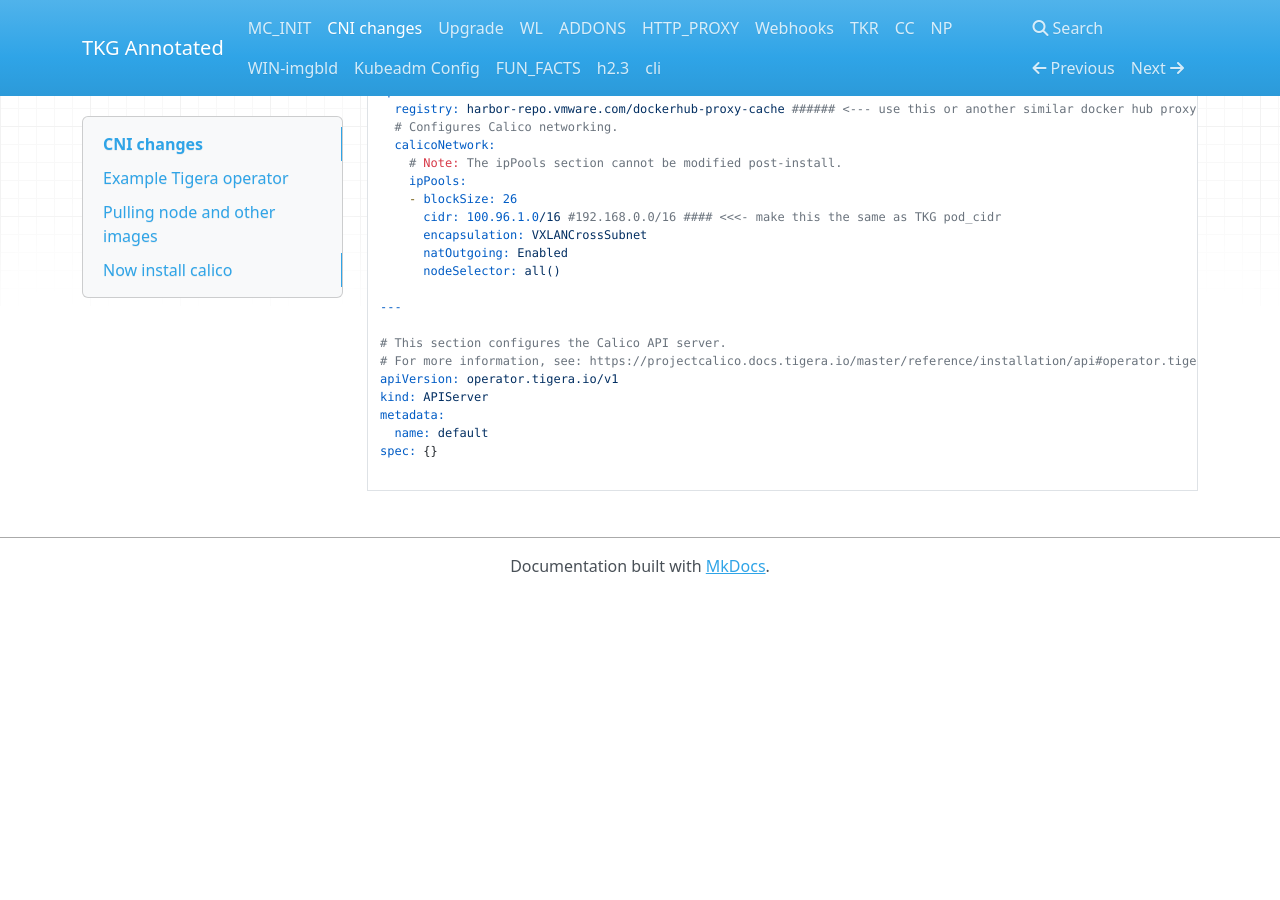
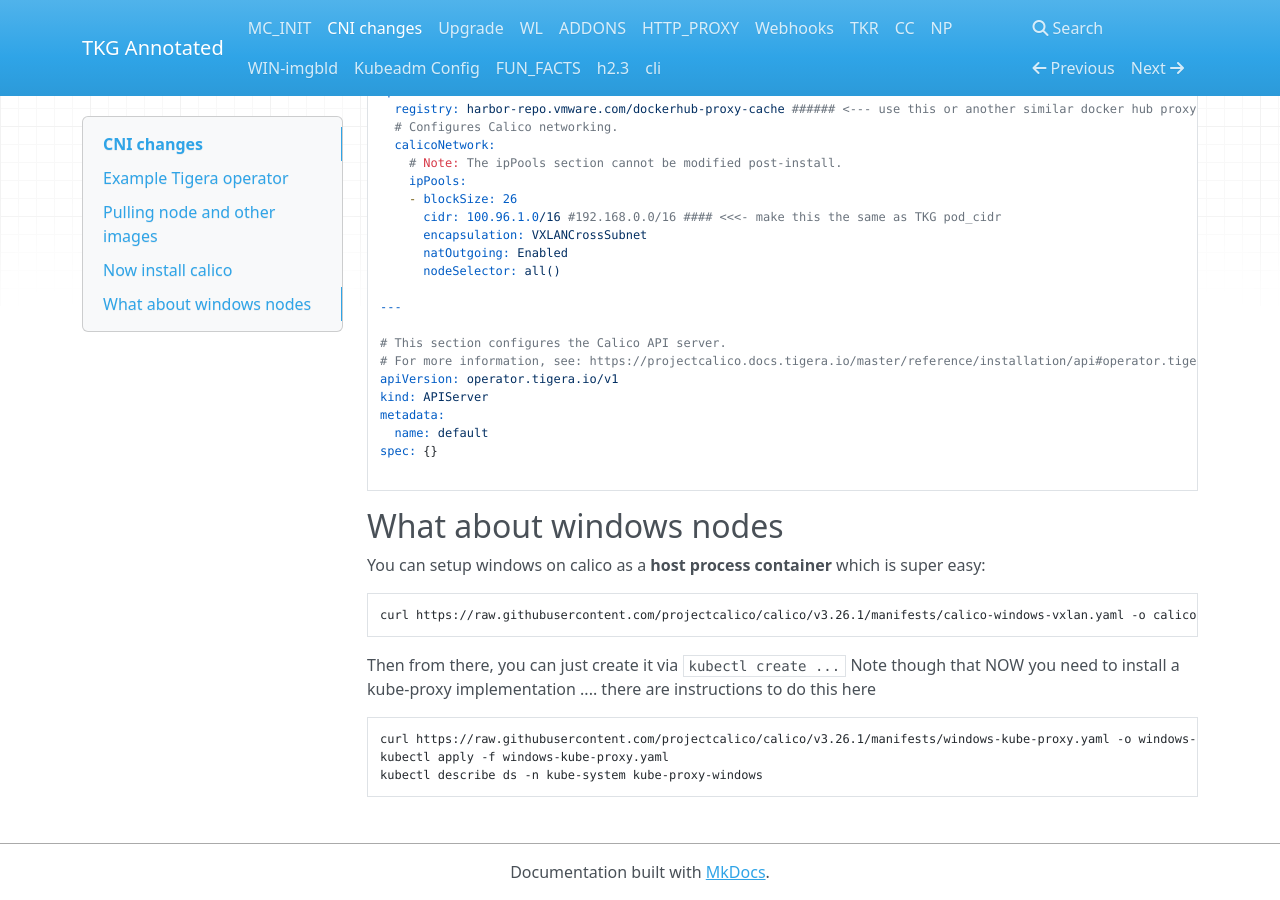
Before and after one commit to jayunit100/tanzu-install-annotated, an MkDocs documentation site: the page built from docs/cni.md, in a window 1280 px wide and 900 px high, scrolled down 1373 px. Built offline with MkDocs 1.6.1, drawn with Linux system fonts in a browser that asks for light colours; nearby versions of some CDN libraries; before the commit the page ends 1967 px from its top, so only the background shows below that.

Commit message:
Update cni.md

````diff
--- a/docs/cni.md
+++ b/docs/cni.md
@@ -90,3 +90,19 @@ metadata:
 spec: {}
 
 ```
+
+## What about windows nodes
+
+You can setup windows on calico as a **host process container** which is super easy:
+
+```
+curl https://raw.githubusercontent.com/projectcalico/calico/v3.26.1/manifests/calico-windows-vxlan.yaml -o calico-windows.yaml
+```
+Then from there, you can just create it via `kubectl create ...`
+Note though that NOW you need to install a kube-proxy implementation .... there are instructions to do this here
+
+```
+curl https://raw.githubusercontent.com/projectcalico/calico/v3.26.1/manifests/windows-kube-proxy.yaml -o windows-kube-proxy.yaml
+kubectl apply -f windows-kube-proxy.yaml
+kubectl describe ds -n kube-system kube-proxy-windows
+```
````
